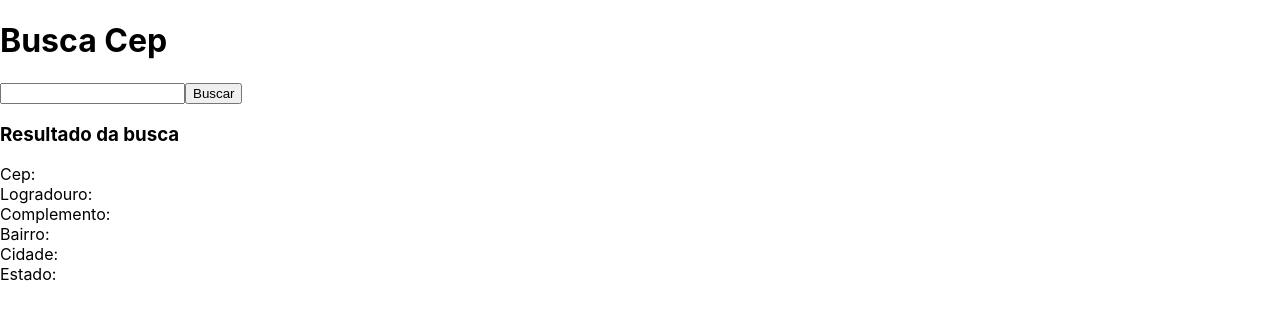
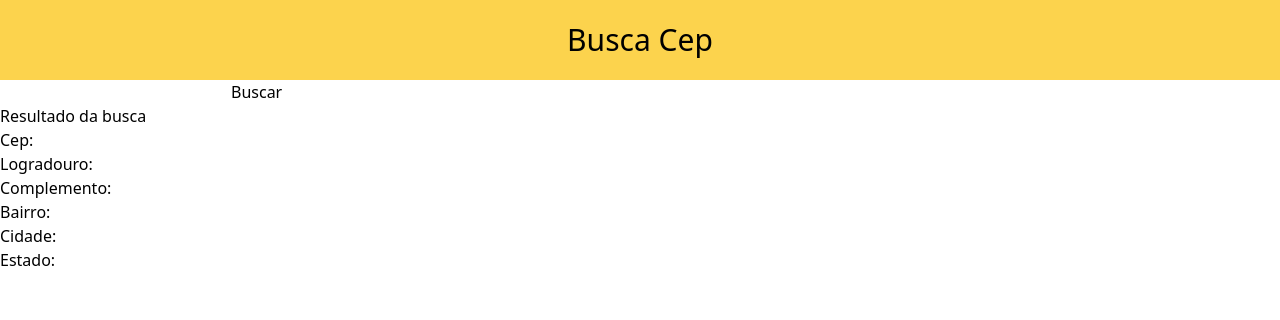
Before and after one commit to madruga665/busca-cep, a React (Create React App) app: page / in a window 1280 px wide. Shown: the top 320 px of the page. Built offline with nearby package versions, Linux system fonts and the light colour scheme.

Commit message:
add tailwind

```diff
--- /dev/null
+++ b/craco.config.js
@@ -0,0 +1,10 @@
+module.exports = {
+  style: {
+    postcss: {
+      plugins: [
+        require('tailwindcss'),
+        require('autoprefixer'),
+      ],
+    },
+  },
+}
--- a/src/components/Card.jsx
+++ b/src/components/Card.jsx
@@ -20,7 +20,7 @@ export default class Card extends Component {
     const { data } = this.props;
 
     return(
-    <section className="card-container">
+    <section className="card-container" >
       <h3>Resultado da busca</h3>
       {data === undefined ? null : this.result()}
     </section>
--- a/src/components/Header.jsx
+++ b/src/components/Header.jsx
@@ -3,9 +3,9 @@ import React, { Component } from 'react'
 export default class Header extends Component {
   render() {
     return (
-      <header>
-        <h1>Busca Cep</h1>
-      </header>
+      <div className="bg-yellow-300 w-100 h-20 flex flex-1 justify-center items-center">
+        <h1 className="text-3xl">Busca Cep</h1>
+      </div>
     )
   }
 }
--- a/src/index.css
+++ b/src/index.css
@@ -1,13 +1,3 @@
-body {
-  margin: 0;
-  font-family: -apple-system, BlinkMacSystemFont, 'Segoe UI', 'Roboto', 'Oxygen',
-    'Ubuntu', 'Cantarell', 'Fira Sans', 'Droid Sans', 'Helvetica Neue',
-    sans-serif;
-  -webkit-font-smoothing: antialiased;
-  -moz-osx-font-smoothing: grayscale;
-}
-
-code {
-  font-family: source-code-pro, Menlo, Monaco, Consolas, 'Courier New',
-    monospace;
-}
+@tailwind base;
+@tailwind components;
+@tailwind utilities;
--- /dev/null
+++ b/tailwind.config.js
@@ -0,0 +1,11 @@
+module.exports = {
+  purge: ['./src/**/*.{js,jsx,ts,tsx}', './public/index.html'],
+  darkMode: false, // or 'media' or 'class'
+  theme: {
+    extend: {},
+  },
+  variants: {
+    extend: {},
+  },
+  plugins: [],
+}
```
Also changed, not shown: package.json (+9 -3 lines), 1 other file (tests, documents, lock files or other folders).
